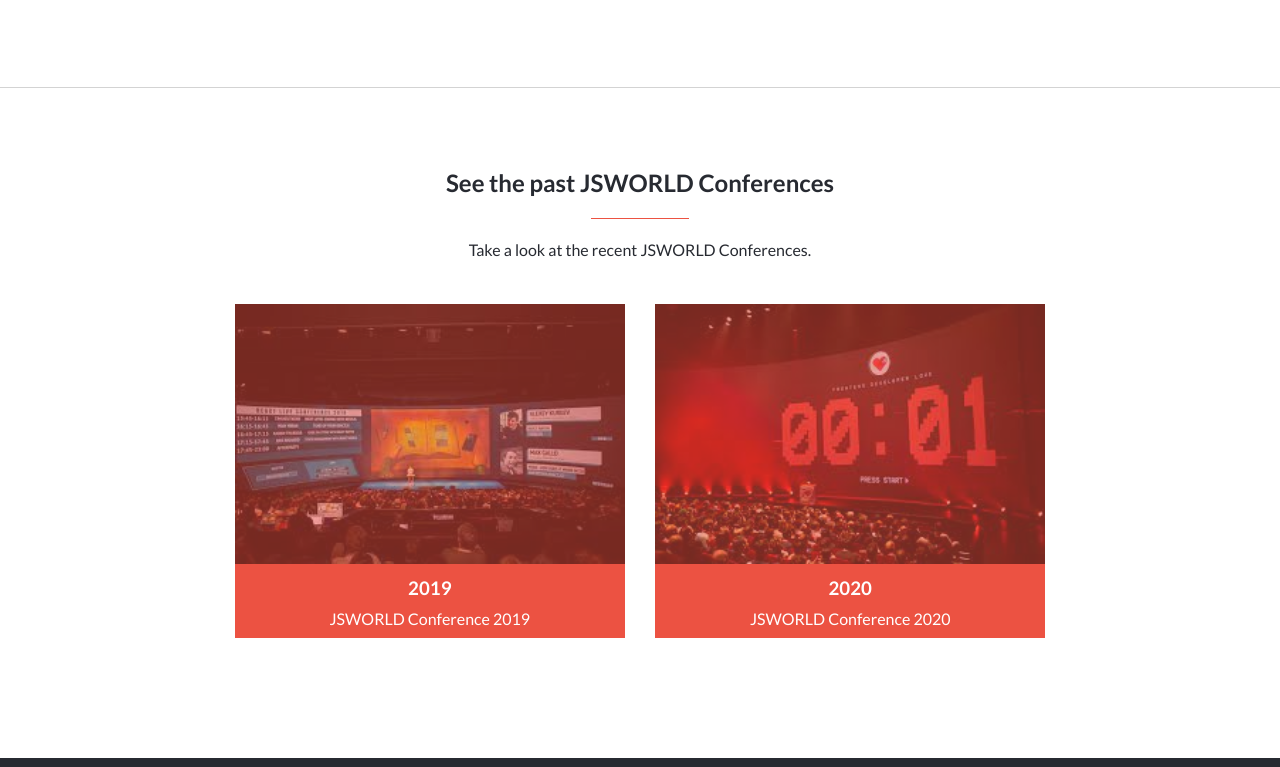
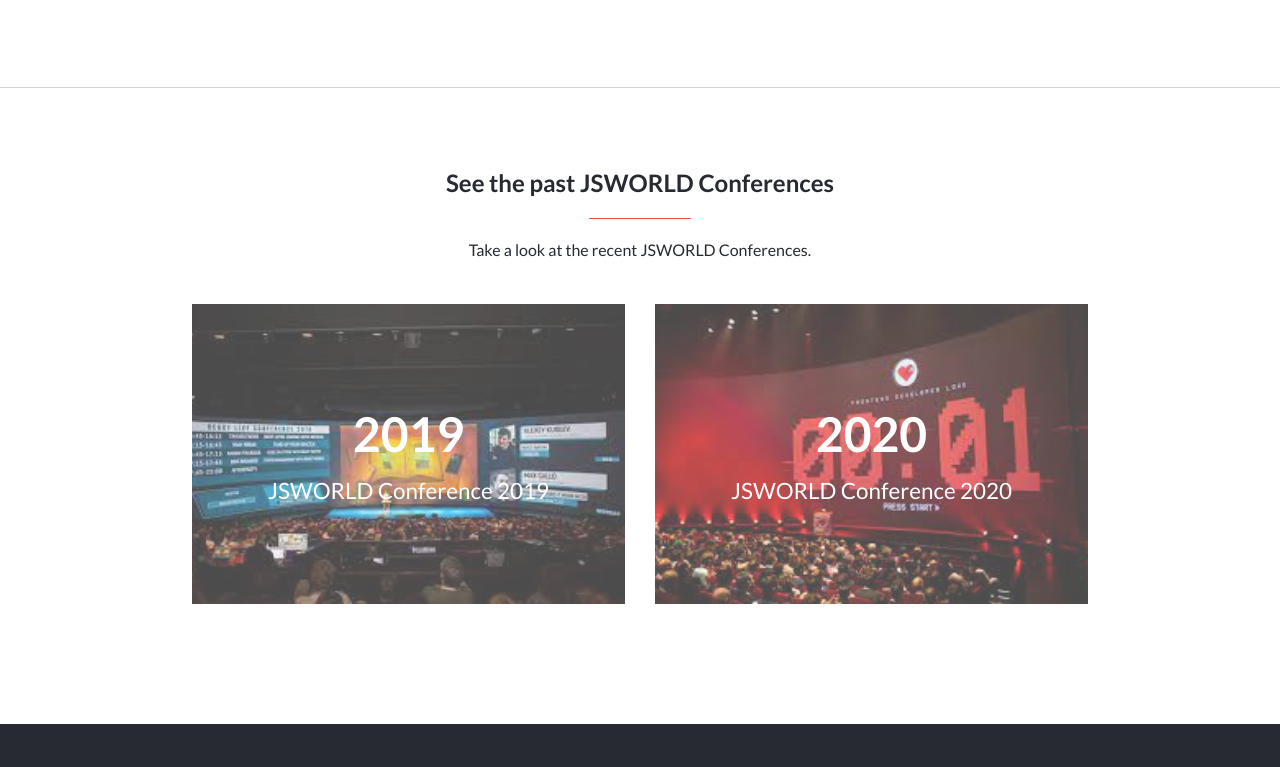
Before and after one commit to AbeeraTahir/JSWORLD-Conference-2023, a website: page about.html in a window 1280 px wide. Shown: the part 993-1760 px from the top of the page. Drawn offline with Linux system fonts and the light colour scheme.

Commit message:
Update design in about page

```diff
--- a/about.html
+++ b/about.html
@@ -74,13 +74,11 @@
       <div class="underline"></div>
       <p class="text-center">Take a look at the recent JSWORLD Conferences.</p>
       <div class="past-events-img">
-        <div>
-          <img src="images/past-event-images/Js-1.jpg" alt="past events">
+        <div class="past-event-card-1 text-style">
           <h3 class="text-center">2019</h3>
           <p class="text-center">JSWORLD Conference 2019</p>
         </div>
-        <div>
-          <img src="images/past-event-images/Js-2.jpg" alt="past events">
+        <div class="past-event-card-2 text-style">
           <h3 class="text-center">2020</h3>
           <p class="text-center">JSWORLD Conference 2020</p>
         </div>
--- a/css/about.css
+++ b/css/about.css
@@ -70,7 +70,7 @@
 .past-events {
   display: flex;
   flex-direction: column;
-  gap: 5px;
+  gap: 10px;
   padding: 40px 30px;
   color: #272a31;
 }
@@ -83,23 +83,49 @@
   display: flex;
   flex-direction: column;
   gap: 15px;
-  margin-top: -40px;
-  margin-bottom: 40px;
+  margin-top: 40px;
+  margin-bottom: 20px;
 }
 
-.past-events-img div {
+.past-event-card-1 {
+  background-image: url(../images/past-event-images/Js-1.jpg);
+  background-position: center;
+  background-repeat: no-repeat;
+  background-size: cover;
+  display: flex;
+  flex-direction: column;
+  align-items: center;
+  justify-content: center;
+  gap: 5px;
+  opacity: 0.7;
   width: 100%;
-  background: #ec5242;
+  height: 200px;
 }
 
-.past-events-img div img {
+.past-event-card-2 {
+  background-image: url(../images/past-event-images/Js-2.jpg);
+  background-position: center;
+  background-repeat: no-repeat;
+  background-size: cover;
+  display: flex;
+  flex-direction: column;
+  align-items: center;
+  justify-content: center;
+  gap: 5px;
+  opacity: 0.7;
   width: 100%;
-  opacity: 0.5;
+  height: 200px;
 }
 
-.past-events-img div h3,
-.past-events-img div p {
-  margin: 10px 0;
+.text-style h3 {
+  font-size: 2rem;
+  font-weight: bold;
+  color: #fff;
+}
+
+.text-style p {
+  font-size: 1.2rem;
+  font-weight: bold;
   color: #fff;
 }
 
@@ -131,7 +157,7 @@
     display: flex;
     flex-direction: column;
     gap: 5px;
-    padding: 80px 30px;
+    padding: 80px 0;
     color: #272a31;
   }
 
@@ -140,16 +166,29 @@
     flex-direction: row;
     justify-content: center;
     gap: 30px;
-    margin-top: 40px;
+    width: 70%;
+    margin: 40px auto;
   }
 
-  .past-events-img div {
-    width: 32%;
-    background: #ec5242;
+  .past-event-card-1 {
+    height: 300px;
+    gap: 15px;
   }
 
-  .past-events-img div img {
-    width: 100%;
-    opacity: 0.5;
+  .past-event-card-2 {
+    height: 300px;
+    gap: 15px;
+  }
+
+  .text-style h3 {
+    font-size: 3rem;
+    font-weight: bold;
+    color: #fff;
+  }
+
+  .text-style p {
+    font-size: 1.4rem;
+    font-weight: normal;
+    color: #fff;
   }
 }
```
